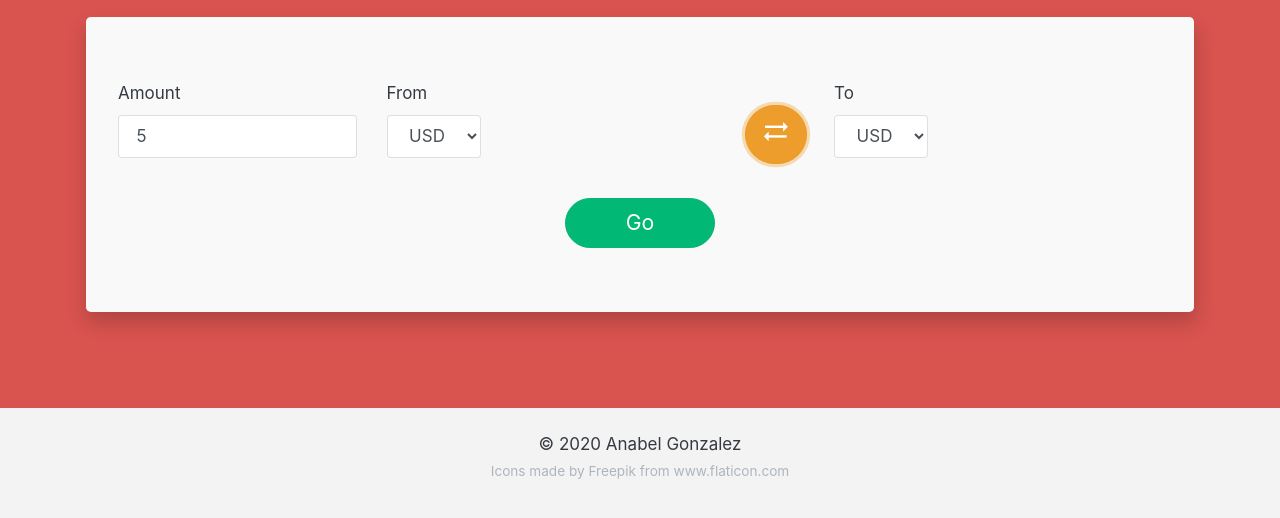
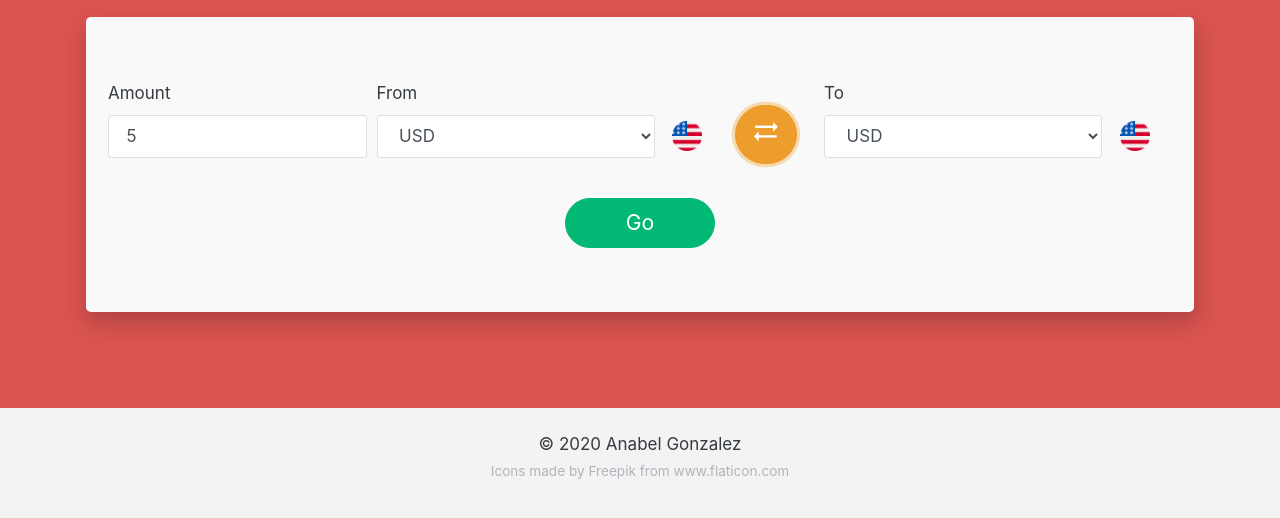
Before and after one commit to AnabelGonzalez/CurrencyConverter, a plain HTML site: page index.html in a window 1280 px wide. Both pictures are taken after typing "5" into the empty fields and a click on the button "sync_alt". Shown: the part 170-688 px from the top of the page. Drawn offline with nearby package versions, Linux system fonts and the light colour scheme.

Commit message:
Add files via upload

```diff
--- a/css/styles.css
+++ b/css/styles.css
@@ -28,6 +28,7 @@ body {
 
 #result {
   display: none;
+  border-radius: 0.3rem;
   -webkit-animation: fadein 2s; /* Safari, Chrome and Opera > 12.1 */
   -moz-animation: fadein 2s; /* Firefox < 16 */
   -ms-animation: fadein 2s; /* Internet Explorer */
@@ -38,6 +39,35 @@ body {
 .converted {
   font-weight: 500;
   font-size: 2rem;
+}
+
+.cpt {
+  padding-top: 40px;
+}
+
+.col-md-4,
+.col-md-3,
+.col-md-1 {
+  padding: 0 5px;
+}
+
+.currencies {
+  width: 80%;
+}
+
+#flag-from,
+#flag-to {
+  width: 15%;
+  padding-left: 5%;
+}
+
+#change {
+  display: block;
+}
+
+.transition {
+  transition: 2s;
+  transition-timing-function: ease-out;
 }
 
 @keyframes fadein {
--- a/js/app.js
+++ b/js/app.js
@@ -1,10 +1,50 @@
 let access_key = "66a118c2047898a82d6e126987a6b9df";
 
+let flags = ["AUD.png", "USD.png"];
+let flag_from = document.getElementById("flag-from");
+let flag_to = document.getElementById("flag-to");
+let from_input = document.getElementById("from");
+let to_input = document.getElementById("to");
+let change = document.getElementById("change");
+
+//Read option value and change flag file name to match the selected option
+flag_from.innerHTML = `<img src="./flags/${from_input.value}.png" width="30" class="cpt transition"/>`;
+flag_to.innerHTML = `<img src="./flags/${to_input.value}.png" width="30" class="cpt transition"/>`;
+
+//On option change, update flag
+from_input.addEventListener("change", changeFlagFrom);
+to_input.addEventListener("change", changeFlagTo);
+
+function changeFlagFrom() {
+  flag_from.innerHTML = `<img src="./flags/${from_input.value}.png" width="30" class="cpt"/>`;
+}
+
+function changeFlagTo() {
+  flag_to.innerHTML = `<img src="./flags/${to_input.value}.png" width="30" class="cpt"/>`;
+}
+
+change.addEventListener("click", swap);
+
+function swap(e) {
+  e.preventDefault();
+
+  let from_option = from_input.value;
+  let to_option = to_input.value;
+
+  from_input.value = to_option;
+  to_input.value = from_option;
+
+  changeFlagFrom();
+  changeFlagTo();
+}
+
+//On Form submission, make API call
 $("form").on("submit", function(e) {
-  //ajax call here
   let from = document.getElementById("from").value;
   let to = document.getElementById("to").value;
   let amount = document.getElementById("amount").value;
+
+  //ajax call
 
   $.ajax({
     url: "http://data.fixer.io/api/latest?access_key=" + access_key,
```
Also changed, not shown: flags/AUD.png (added), flags/CAD.png (added), flags/EUR.png (added), flags/GBP.png (added), flags/JPY.png (added), flags/USD.png (added).
